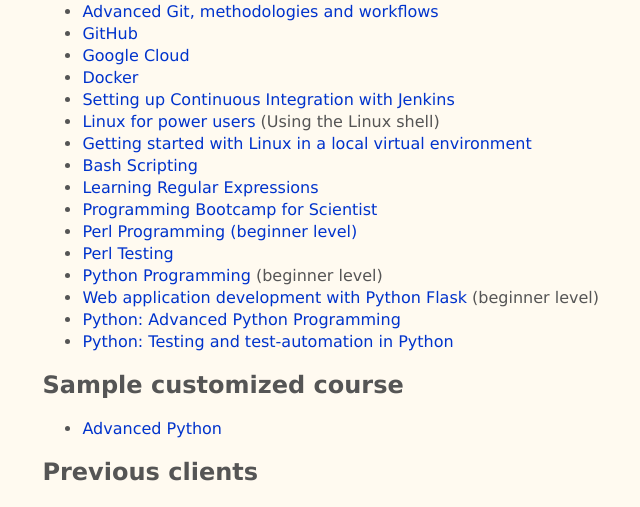
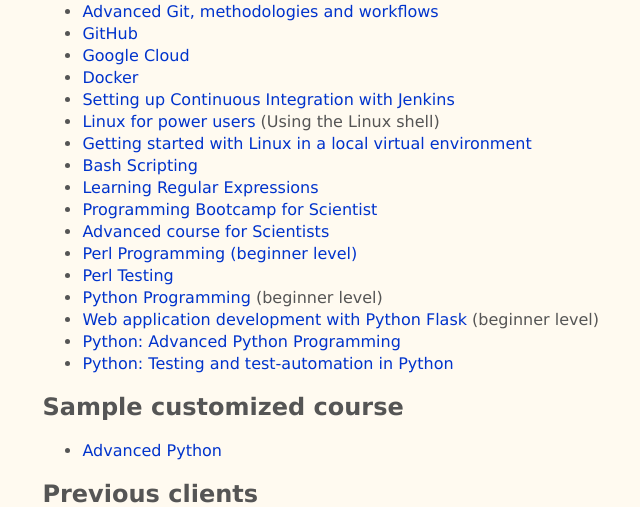
Before and after one commit to szabgab/hostlocal.com, a Flask app: page / in a window 1280 px wide. Shown: the part 741-1248 px from the top of the page, without its empty margins (92-732 px from the left). Run offline with Flask 2, Linux system fonts and the light colour scheme.

Commit message:
link from main page

```diff
--- a/templates/index.html
+++ b/templates/index.html
@@ -56,6 +56,7 @@
       <li><a href="/eng/bash-scripting">Bash Scripting</a></li>
       <li><a href="/eng/regexes">Learning Regular Expressions</a></li>
       <li><a href="/eng/bootcamp-for-scientists">Programming Bootcamp for Scientist</a></li>
+      <li><a href="/eng/advanced-course-for-scientists">Advanced course for Scientists</a></li>
       <li><a href="/eng/perl">Perl Programming (beginner level)</a></li>
       <li><a href="/eng/testing-perl">Perl Testing</a></li>
       <li><a href="/eng/python-programming">Python Programming</a> (beginner level)</li>
```
